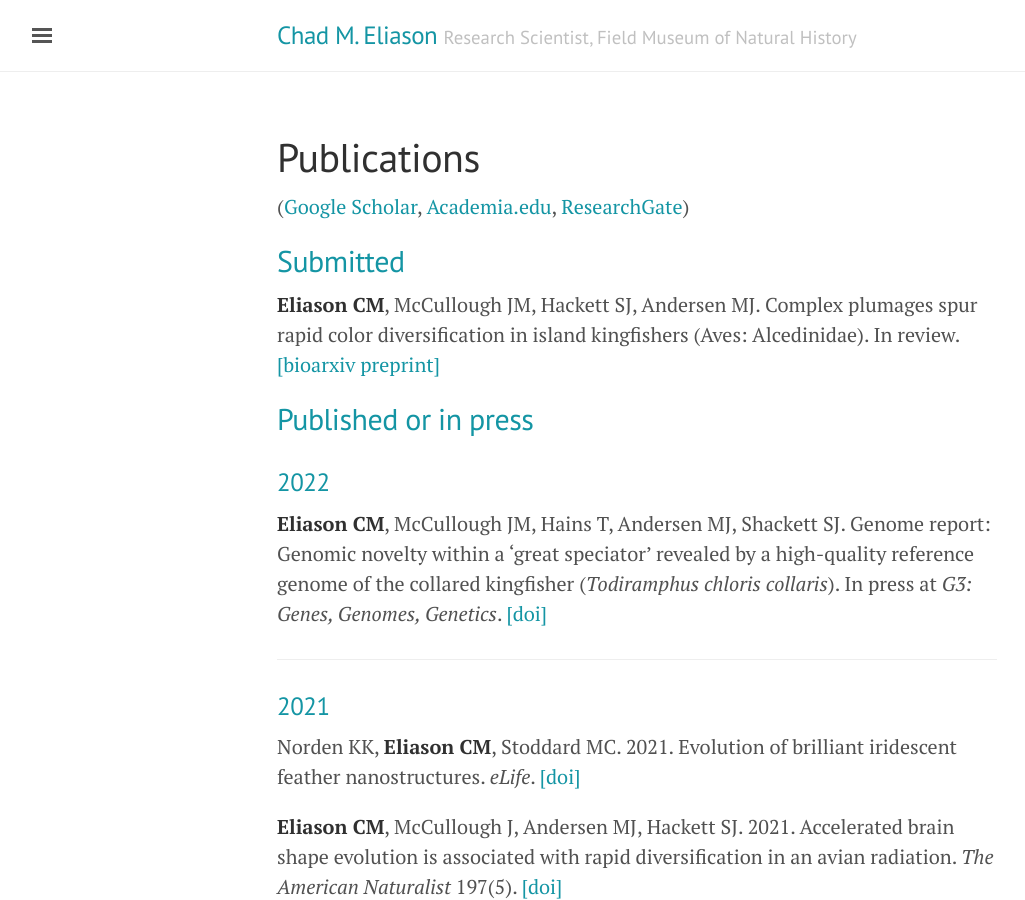
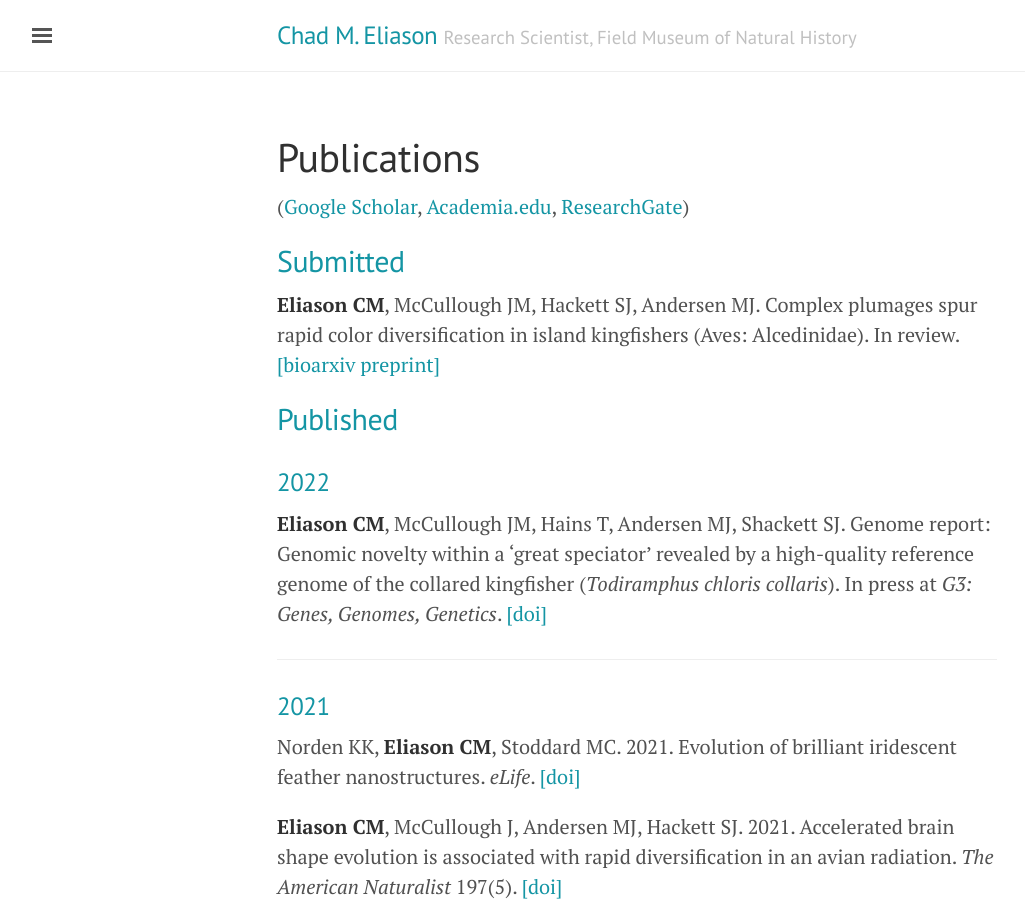
Before and after one commit to celiason/celiason.github.io, a Jekyll site: the page built from 2-publications.md, in a window 1280 px wide and 900 px high. Shown: the whole window, without its empty margins (3-1028 px from the left). Built offline with Jekyll 4.4.1, drawn with Linux system fonts in a browser that asks for light colours.

Commit message:
Update 2-publications.md

```diff
--- a/2-publications.md
+++ b/2-publications.md
@@ -15,7 +15,7 @@ __Eliason CM__, Cooper JC, Hackett SJ, Zahnle E, Pequeño Sacoe TZ, Hauber ME, B
 __Eliason CM__, Clarke JA, Kane SA. Wrinkle nanostructures generate diffractive blue color in great argus (\textit{Argusianus argus}) flight feathers. In revisions at _iScience_.
 -->
 
-## Published or in press
+## Published
 
 ### 2022
 
```
